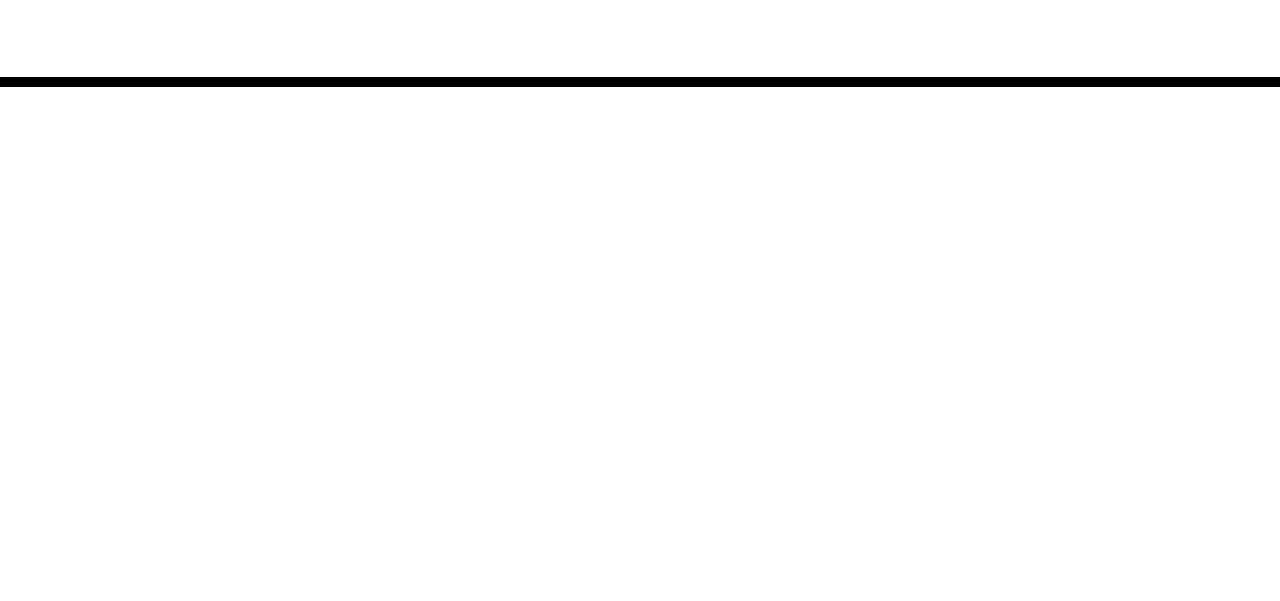
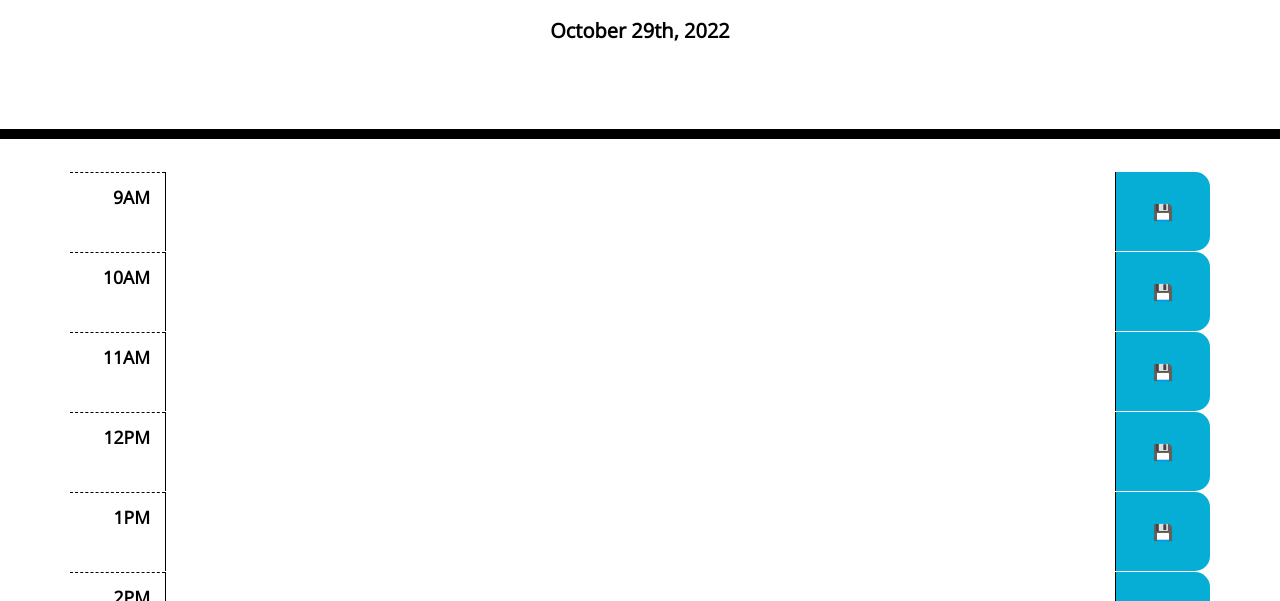
Before and after one commit to tjr1387/work-day-planner, a plain HTML site: page index.html in a window 1280 px wide. Shown: the part 181-782 px from the top of the page. Drawn offline with nearby package versions, Linux system fonts and the light colour scheme.

Commit message:
Add main table & style tweaks

```diff
--- a/assets/css/style.css
+++ b/assets/css/style.css
@@ -48,10 +48,13 @@ textarea {
 }
 
 /* The left hand column showing the hour */
+    /* Added some font styling */
 .hour {
   background-color: #ffffff;
   color: #000000;
   border-top: 1px dashed #000000;
+  font-weight: 600;
+  font-size: 1.1rem;
 }
 
 /* These three classes are for color-coordinating the textareas of past, future, present */
@@ -79,7 +82,10 @@ textarea {
   color: white;
 }
 
-.saveBtn i:hover {
-  font-size: 20px;
+/* Changed this slightly, as I chose to use a span with a UTF-icon instead of a separate image */
+.saveBtn:hover {
+  font-size: 18px;
   transition: all 0.3s ease-in-out;
+  cursor: pointer;
+  opacity: 80%;
 }
--- a/assets/js/script.js
+++ b/assets/js/script.js
@@ -1,10 +1,55 @@
 // Element selectors
+
 
 // Global Variables
 
+
+
+// Array of all hours (a row for each) for the creation loop
+const hoursArray = ['9AM', '10AM', '11AM', '12PM', '1PM', '2PM', '3PM', '4PM', '5PM'];
+
+// Grabs the current time and formats the current hour to match the syntax of hoursArray
+const currentHour = moment().format('hA');
+
+
 // Functions/Logic
 
-    // will need something that grabs the current day (using 'moment') and puts it in the header
+// This takes in the hour and returns one of three classes (past, present, future) for the bg-color of the textareas
+    // May want to use isBefore and isAfter
+function assignAreaColor(hour) {
+    if (hour === currentHour) {
+        return 'present'
+    }
+}
+
+
+
+// Sets the current date to today and formats it
+$("#currentDay").text(moment().format('MMMM Do, YYYY'));
+
+// Create the the main content with a loop for each row
+    // Lot will go into this because I'll want to assign id/classes here
+    // I can probly as I build the table do the coresponding bg-color for textareas here -- maybe a helper function?
+
+for (hour of hoursArray) {
+    // Creates the row and its columns, with some bootstrap classes, as well the hour label (from array)
+    const rowEl = $('<section>').addClass('row');
+        // The last two classes of the hour element I added for positioning
+    const hourEl = $('<div>').addClass('hour col-1 text-right pt-3').text(hour);
+    const textAreaEl = $('<textarea>').addClass('col-10');
+    // Calls the helper function to assign a bg-color to the textarea
+    textAreaEl.addClass(`${assignAreaColor(hourEl[0].innerText)}`);
+        // The last three classes I added here are to put the icon 'span' in the center of the save element
+    const saveEl = $('<div>').addClass('col-1 saveBtn d-flex align-items-center justify-content-center');
+
+    // Creates/adds the disk icon to the save element;
+    saveEl.append($('<span>').html('&#128190'));
+
+    // Adds the three columns to the row
+    rowEl.append(hourEl, textAreaEl, saveEl);
+    // Adds the row to the container
+    $('.container').append(rowEl);
+}
 
     // now for hte main content, a BUNCH of stuff needed here
         // using Moment, will be color coding blocks for past hours, the current hour, and the future hours
@@ -14,8 +59,6 @@
         //the main trick here is the logic behind how to grab each of those three specifically
 
     // the next bit is allowing users to enter data into the 'textarea' column of each row, and saving it
-        // *a click event on the 'textarea' of each row (probly by a class specific to the column)
-        // allow it to stay there even when the focus is turned to a differnet column (but not saved)
         // *another event listener for when the 'save' button is hit, but ONLY for that row
             // heres where youll be doing localstorage, is on this button hit -- but only for the row
             // youll have to save JUST the text in that row in local storage, so itll be the content of the textarea AND the hour it matches
@@ -26,4 +69,3 @@
         //this should again be pretty similar to what you did last week
 
     // i think the toughest part will be deinifing ids/classes on the html elements in order to single them out
-    //
--- a/index.html
+++ b/index.html
@@ -23,22 +23,21 @@
     <title>Work Day Scheduler</title>
   </head>
 
+    <!-- In a few of these body elemnts, I added a couple bootstrap preset properties, mainly for spacing -->
+
   <body>
     <header class="jumbotron">
       <h1 class="display-3">Work Day Scheduler</h1>
       <p class="lead">A simple calendar app for scheduling your work day</p>
-      <p id="currentDay" class="lead">
+      <p id="currentDay" class="lead p-2 font-weight-bold">
         <!-- Will use JS/Moment to fill this element out with the current date -->
       </p>
     </header>
-    <div class="container">
-      <!-- Timeblocks go here -->
+    <main class="container pb-5">
 
-      <!-- Either make this container div a 'main' or just put 'main' content inside it -- prbably the latter -->
-      <!-- Because its the 'workday', 9AM-5PM I can probly put the table (or something similar) here into the HTML -->
-        <!-- I don't need to use JS to create the 8-9 rows for the primary content, though I could as a loop -->
-      <!-- Each row (hour will have a column for hte time, a textarea (probably) big middle column for text, then a small 'button - save' column on the right) -->
-    </div>
+      <!-- Timeblocks are being generated in the JS file -->
+
+    </main>
 
     <script src="https://cdnjs.cloudflare.com/ajax/libs/jquery/3.2.1/jquery.min.js"></script>
     <script src="https://cdnjs.cloudflare.com/ajax/libs/moment.js/2.24.0/moment.min.js"></script>
```
